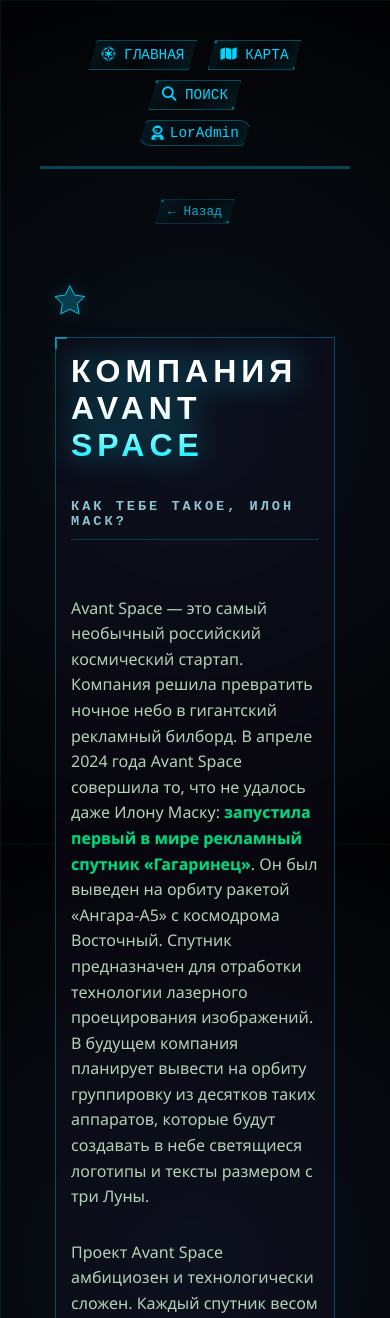
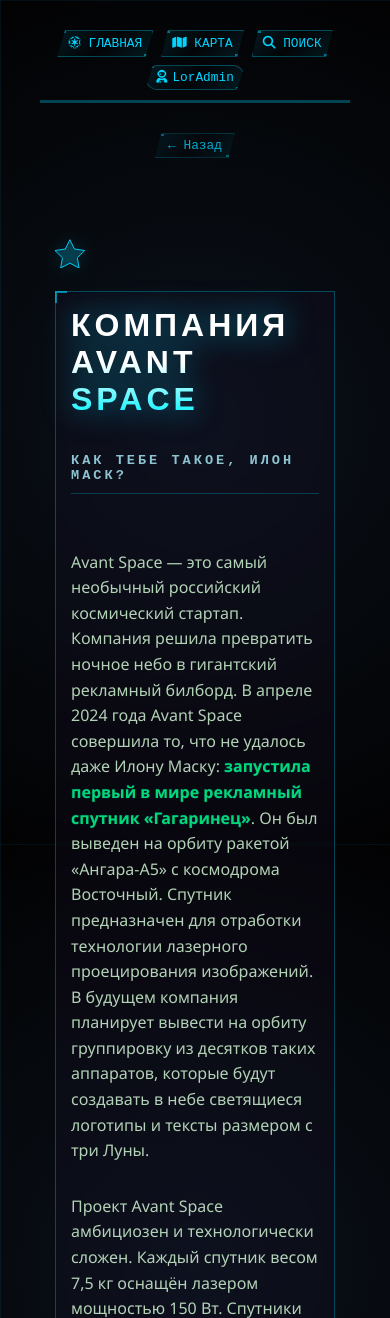
Before and after one commit to korshunovdiogen-star/Solar-World, a Django app: page /company/10/ in a window 390 px wide. Shown: the top 1318 px of the page. Run offline with Django 5.2, Linux system fonts and the light colour scheme; a user stored in the database is signed in; data comes from the database, SQL or seed files in the repository.

Commit message:
Доработка адаптивного дизайна

```diff
--- a/static/css/base.css
+++ b/static/css/base.css
@@ -106,17 +106,7 @@
         white-space: nowrap; /* Чтобы имя не разрывалось на две строки */
     }
 
-/* Адаптив: на маленьких экранах всё-таки ограничиваем, чтобы не вылезло за край */
-@media (max-width: 1024px) {
-    .profile-icon {
-        max-width: 200px;
-    }
 
-        .profile-icon span {
-            overflow: hidden;
-            text-overflow: ellipsis;
-        }
-}
 
 .nav-item {
     position: relative;
@@ -215,34 +205,35 @@
    ============================================================ */
 @media (max-width: 768px) {
     .top-nav {
-        flex-direction: column;
-        gap: 10px;
-        align-items: stretch;
+        flex-direction: row;
+        flex-wrap: wrap;
+        justify-content: center;
+        gap: 8px;
+        padding: 10px 0;
     }
 
     .nav-links {
         justify-content: center;
-        gap: 10px;
-        flex-wrap: wrap;
+        gap: 8px;
     }
 
     .nav-profile {
-        justify-content: center;
+        margin-left: 0;
     }
 
     .nav-item {
-        font-size: 0.9rem;
-        padding: 6px 12px;
+        font-size: 0.8rem;
+        padding: 5px 10px;
         clip-path: polygon(8% 0, 100% 0, 92% 100%, 0 100%);
     }
 
     .profile-icon {
-        padding: 4px 12px;
-        gap: 6px;
+        padding: 4px 10px;
+        gap: 5px;
     }
 
         .profile-icon span {
-            font-size: 0.8rem;
+            font-size: 0.75rem;
         }
 
     .back-container {
--- a/static/css/details.css
+++ b/static/css/details.css
@@ -181,40 +181,36 @@
         object-fit: contain;
     }
 
-
 @media (max-width: 768px) {
     .detail-content {
         flex-direction: column;
+        padding: 15px;
         gap: 20px;
-        padding: 15px;
-        margin: 20px auto;
     }
 
     .main-content {
         width: 100%;
     }
 
+    .text-block p {
+        max-width: 100%;
+        font-size: 1rem;
+        line-height: 1.6;
+    }
+
     .text-block h1 {
         font-size: 2rem;
-        letter-spacing: 5px;
-    }
-
-    .text-block p {
-        font-size: 1rem;
-        line-height: 1.6;
-        max-width: 100%;
+        letter-spacing: 4px;
     }
 
     .side-column {
-        flex: 0 0 auto;
         width: 100%;
         margin-top: 0;
-        padding: 0;
     }
 
     .column-container {
         width: 100%;
-        padding: 20px;
+        padding: 15px;
     }
 
     .image-container {
```
Also changed, not shown: static/css/main.css (+9 -13 lines), static/css/planet_list.css (+15 -36 lines).
